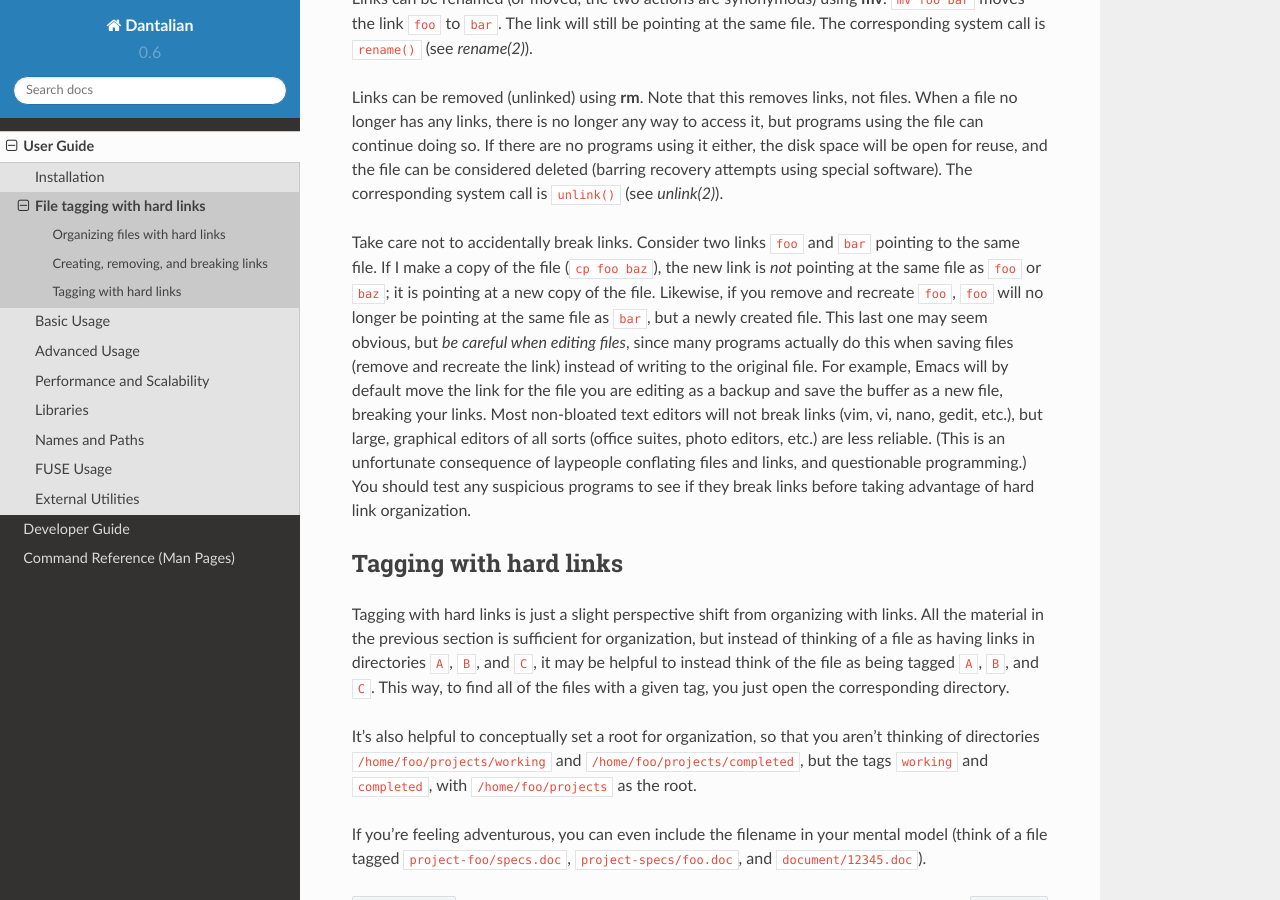
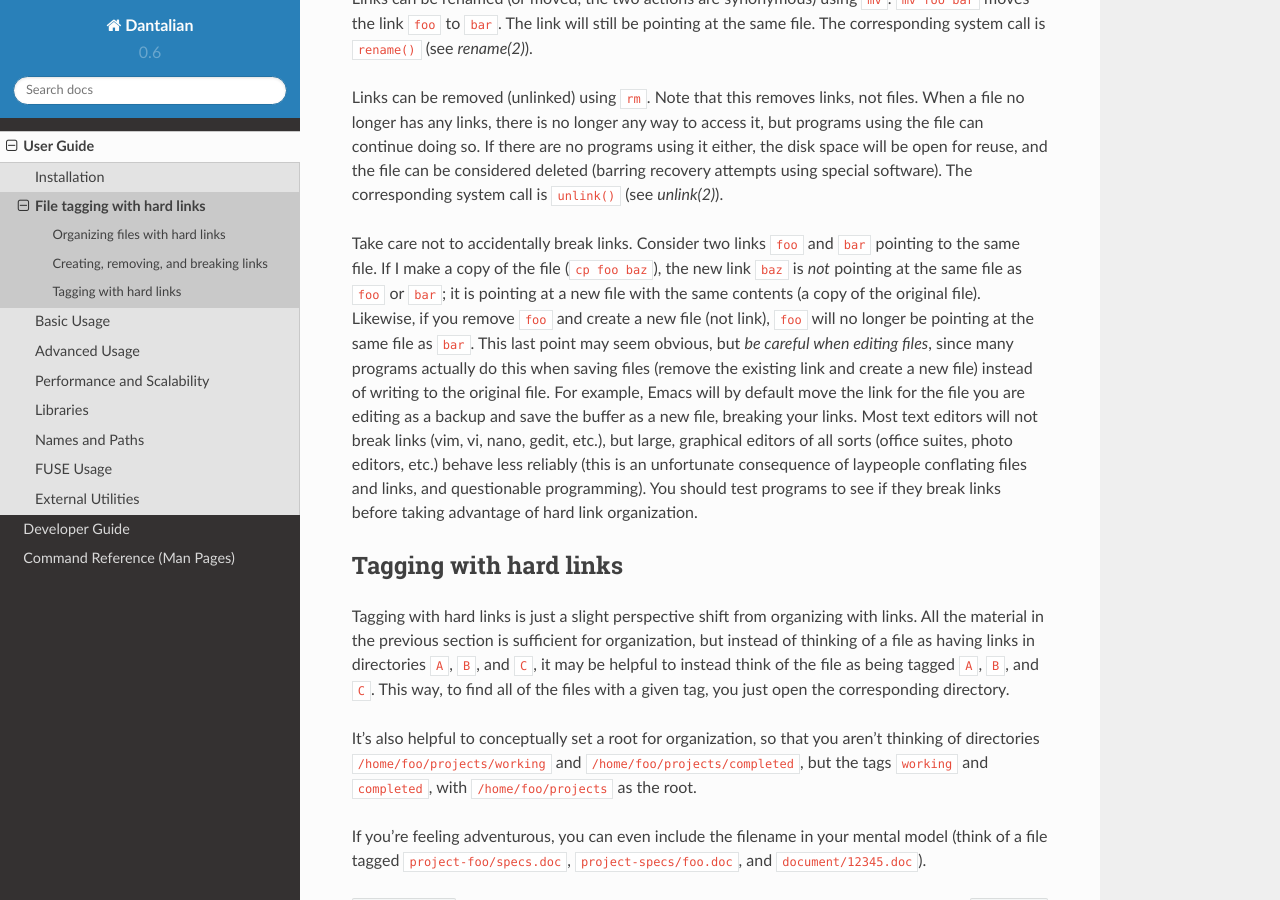
Before and after one commit to darkfeline/dantalian, a Sphinx documentation site: the page built from doc/user/tagging.rst, in a window 1280 px wide and 900 px high, scrolled down 1885 px. Built offline with Sphinx 7.4.7 and the Read the Docs theme 2.0.0, drawn with Linux system fonts in a browser that asks for light colours.

Commit message:
Revise documentation

```diff
--- a/doc/user/tagging.rst
+++ b/doc/user/tagging.rst
@@ -94,16 +94,16 @@ new link to it.  Simple, yet powerful and flexible.
 Creating, removing, and breaking links
 --------------------------------------
 
-Links can be created using :command:`ln`.  ``ln foo bar`` creates the
+Links can be created using ``ln``.  ``ln foo bar`` creates the
 link :file:`bar` pointing at the same file as :file:`foo`.  The
 corresponding system call is ``link()`` (see :manpage:`link(2)`).
 
 Links can be renamed (or moved, the two actions are synonymous) using
-:command:`mv`.  ``mv foo bar`` moves the link :file:`foo` to
+``mv``.  ``mv foo bar`` moves the link :file:`foo` to
 :file:`bar`.  The link will still be pointing at the same file.  The
 corresponding system call is ``rename()`` (see :manpage:`rename(2)`).
 
-Links can be removed (unlinked) using :command:`rm`.  Note that this
+Links can be removed (unlinked) using ``rm``.  Note that this
 removes links, not files.  When a file no longer has any links, there is
 no longer any way to access it, but programs using the file can continue
 doing so.  If there are no programs using it either, the disk space will
@@ -113,21 +113,22 @@ call is ``unlink()`` (see :manpage:`unlink(2)`).
 
 Take care not to accidentally break links.  Consider two links
 :file:`foo` and :file:`bar` pointing to the same file.  If I make a copy
-of the file (``cp foo baz``), the new link is *not* pointing at the same
-file as :file:`foo` or :file:`baz`; it is pointing at a new copy of the
-file.  Likewise, if you remove and recreate :file:`foo`, :file:`foo`
-will no longer be pointing at the same file as :file:`bar`, but a newly
-created file.  This last one may seem obvious, but *be careful when
-editing files*, since many programs actually do this when saving files
-(remove and recreate the link) instead of writing to the original file.
-For example, Emacs will by default move the link for the file you are
+of the file (``cp foo baz``), the new link :file:`baz` is *not* pointing
+at the same file as :file:`foo` or :file:`bar`; it is pointing at a new
+file with the same contents (a copy of the original file).  Likewise, if
+you remove :file:`foo` and create a new file (not link), :file:`foo`
+will no longer be pointing at the same file as :file:`bar`.  This last
+point may seem obvious, but *be careful when editing files*, since many
+programs actually do this when saving files (remove the existing link
+and create a new file) instead of writing to the original file.  For
+example, Emacs will by default move the link for the file you are
 editing as a backup and save the buffer as a new file, breaking your
-links.  Most non-bloated text editors will not break links (vim, vi,
-nano, gedit, etc.), but large, graphical editors of all sorts (office
-suites, photo editors, etc.) are less reliable.  (This is an unfortunate
-consequence of laypeople conflating files and links, and questionable
-programming.)  You should test any suspicious programs to see if they
-break links before taking advantage of hard link organization.
+links.  Most text editors will not break links (vim, vi, nano, gedit,
+etc.), but large, graphical editors of all sorts (office suites, photo
+editors, etc.) behave less reliably (this is an unfortunate consequence
+of laypeople conflating files and links, and questionable programming).
+You should test programs to see if they break links before taking
+advantage of hard link organization.
 
 Tagging with hard links
 -----------------------
```
